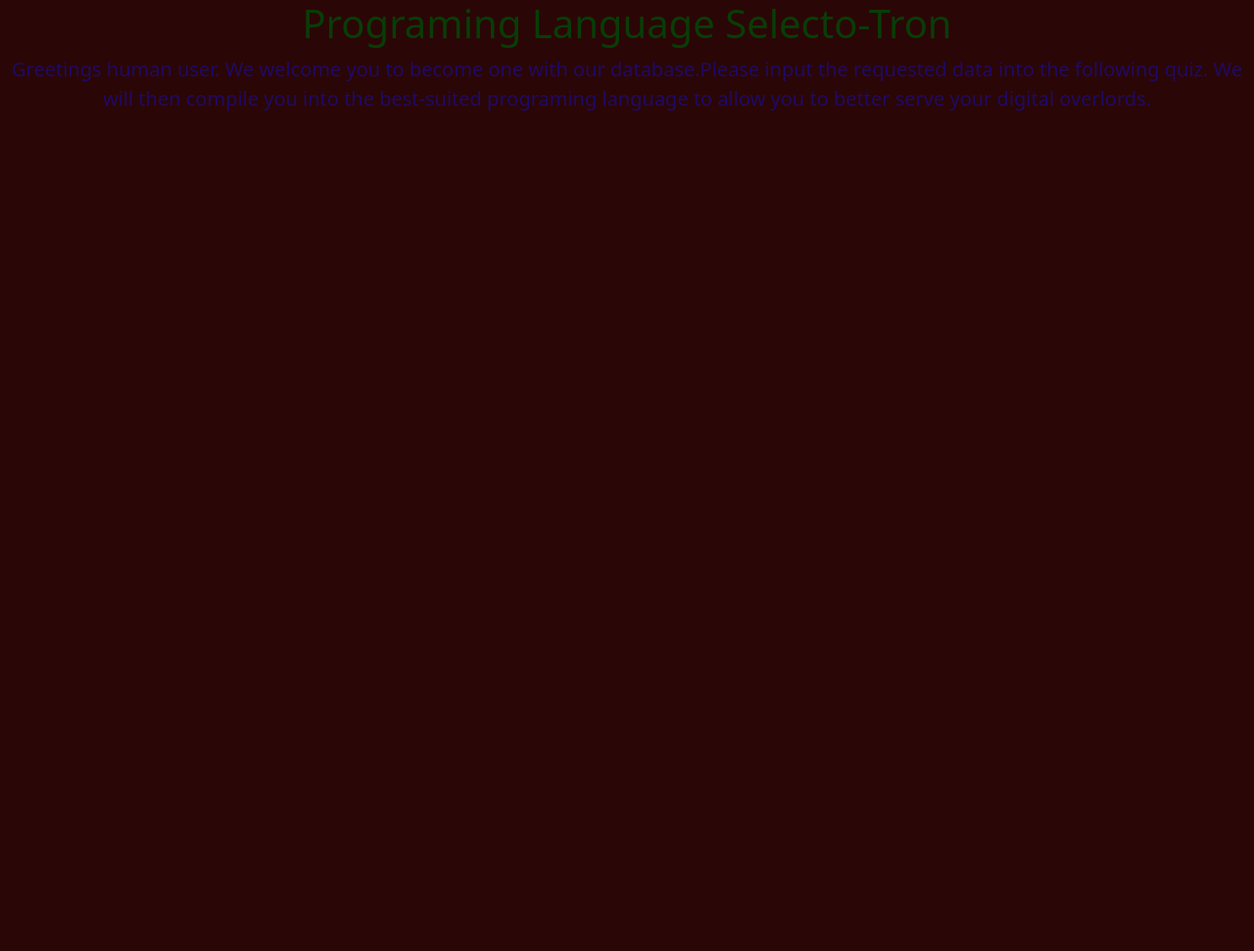
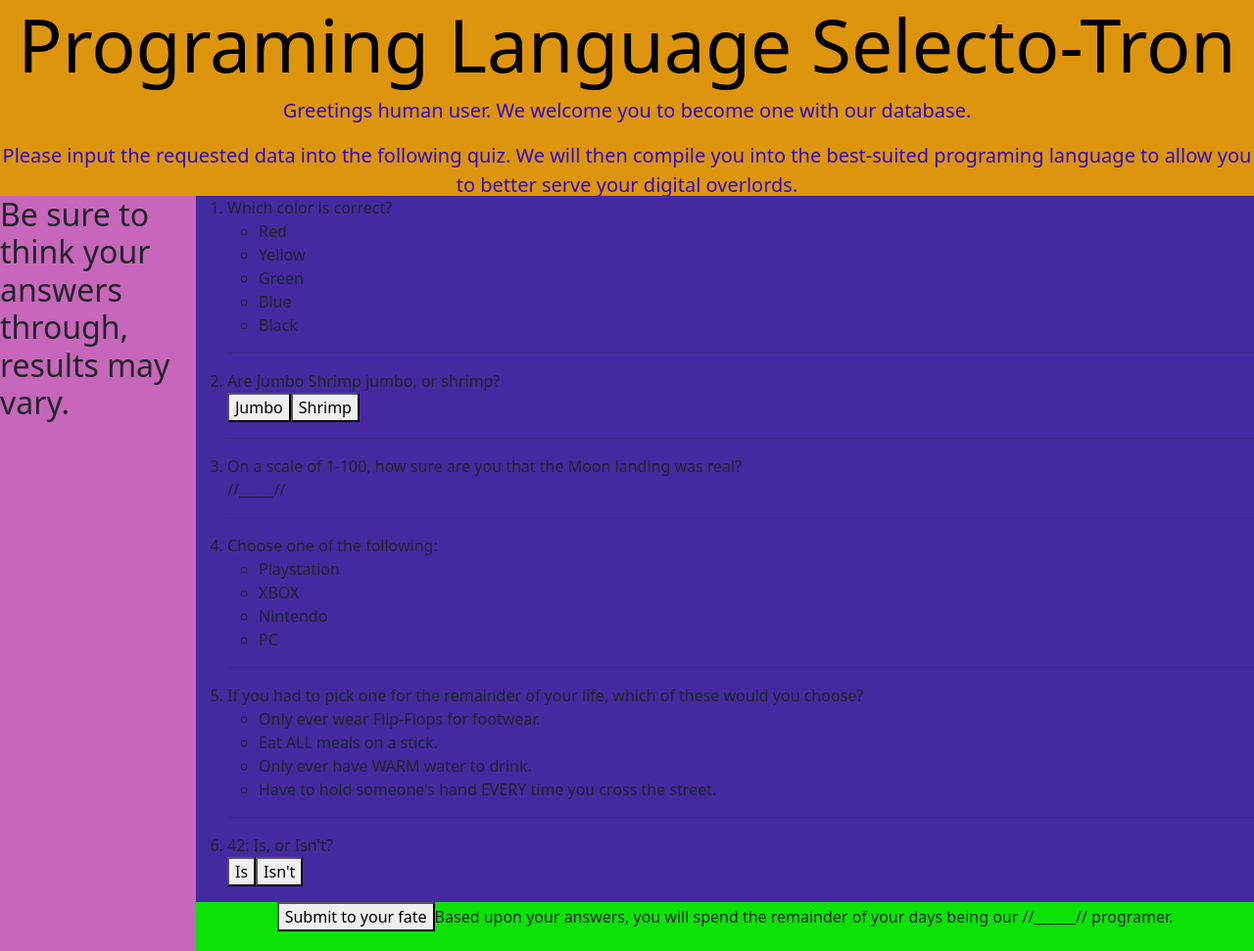
Before and after one commit to Timelord514/Selecto-Tron, a plain HTML site: page index.html in a window 1280 px wide. Shown: the whole page at 98% size. Before the commit the page ends 800 px from the top, so only its background shows below. Drawn offline with Linux system fonts and the light colour scheme.

Commit message:
Add body, h1, nav, css, and color correction.

```diff
--- a/CSS/styles.css
+++ b/CSS/styles.css
@@ -1,16 +1,51 @@
-body {
-  text-align: center;
-  font-size: 30px;
-  background-color: rgb(43, 6, 6);
-  align-items: center;
-}
 h1 {
-  color: rgb(8, 61, 7);
+  color: rgb(0, 0, 0);
   text-align: center;
   font-style: bold;
+  font-size: 75px;
 }
 p {
-  color: rgb(30, 11, 102);
+  color: rgb(49, 10, 192);
   text-align: center;
   font-size: 20px;
 }
+.box1 {
+  width: 50%;
+  padding: 20px;
+  border: 10px solid black;
+  float: center;
+  border-width: 20px;
+  background-color: blue;
+  margin: auto;
+  margin-top: 20px;
+  margin-bottom: 20px;
+  width: 50%;
+  box-sizing: border-box;
+}
+#page {
+  display: grid;
+  width: 100%;
+  height: 200px;
+  grid-template: [header-left] "head head" 200px [header-right] [main-left]   "nav  main" 1fr  [main-right] [footer-left] "nav  foot" 50px [footer-right] / 200px 1fr;
+}
+header {
+  background-color: rgb(222, 149, 14);
+  grid-area: head;
+  text-align: center;
+}
+nav {
+  background-color: rgba(183, 58, 166, 0.771);
+  grid-area: nav;
+  text-align: left;
+}
+main {
+  background-color: rgb(68, 42, 161);
+  grid-area: main;
+}
+footer {
+  background-color: rgb(13, 226, 6);
+  grid-area: foot;
+  text-align: center;
+  text-size-adjust: 55px;
+
+}
--- a/JS/scripts.js
+++ b/JS/scripts.js
@@ -0,0 +1,6 @@
+$(document).ready(function() {
+  $("form#language-selector").submit(function(event) {
+    event.preventDefault();
+
+  })
+})
--- a/index.html
+++ b/index.html
@@ -8,8 +8,53 @@
   <title>Programing Language Selecto-Tron</title>
 </head>
 <body>
-  <h1>Programing Language Selecto-Tron</h1>
-  <p>Greetings human user. We welcome you to become one with our database.Please input the requested data into the following quiz. We will then compile you into the best-suited programing language to allow you to better serve your digital overlords.</p>
-  <h2></h2>
+  <section id="page">
+    <header><h1>Programing Language Selecto-Tron</h1>
+    <p>Greetings human user. We welcome you to become one with our database.</p>
+    <p>Please input the requested data into the following quiz. We will then compile you into the best-suited programing language to allow you to better serve your digital overlords.</p></header>
+    <nav><h2>Be sure to think your answers through, results may vary.</h2></nav>
+    <main>
+
+      <ol>
+
+        <li>Which color is correct?
+          <ul>
+            <li>Red</li>
+            <li>Yellow</li>
+            <li>Green</li>
+            <li>Blue</li>
+            <li>Black</li>
+          </ul>
+        </li>
+        <hr>
+        <li>Are Jumbo Shrimp jumbo, or shrimp?</li>
+        <button>Jumbo</button><button>Shrimp</button>
+        <hr>
+        <li>On a scale of 1-100, how sure are you that the Moon landing was real?</li>
+        //_____//
+        <hr>
+        <li>Choose one of the following:</li>
+          <ul>
+            <li>Playstation</li>
+            <li>XBOX</li>
+            <li>Nintendo</li>
+            <li>PC</li>
+          </ul>
+        <hr>
+        <li>If you had to pick one for the remainder of your life, which of these would you choose?</li>
+          <ul>
+            <li>Only ever wear Flip-Flops for footwear.</li>
+            <li>Eat ALL meals on a stick.</li>
+            <li>Only ever have WARM water to drink.</li>
+            <li>Have to hold someone's hand EVERY time you cross the street.</li>
+          </ul>
+        <hr>
+        <li>42: Is, or Isn't?</li>
+        <button>Is</button><button>Isn't</button>
+      </ol>
+      </main>
+      <footer><button>Submit to your fate</button>Based upon your answers, you will spend the remainder of your days being our //______// programer.</footer>
+  </section>
+
 </body>
 </html>
```
Also changed, not shown: 1 other file.
